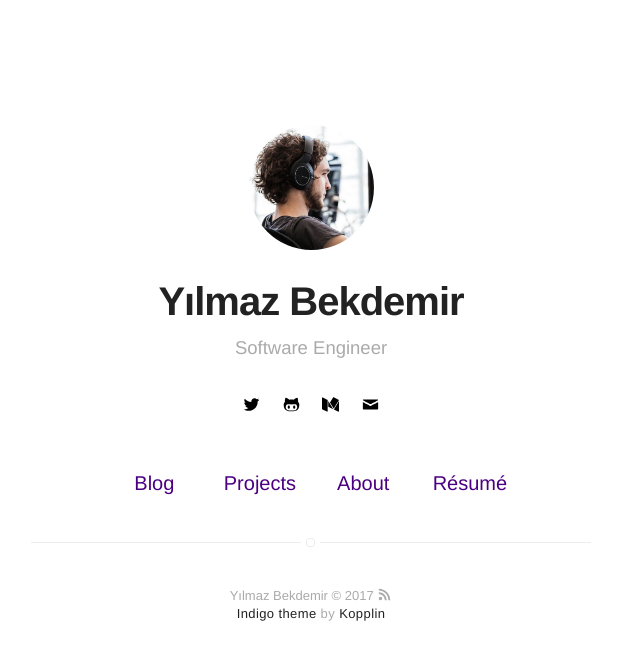
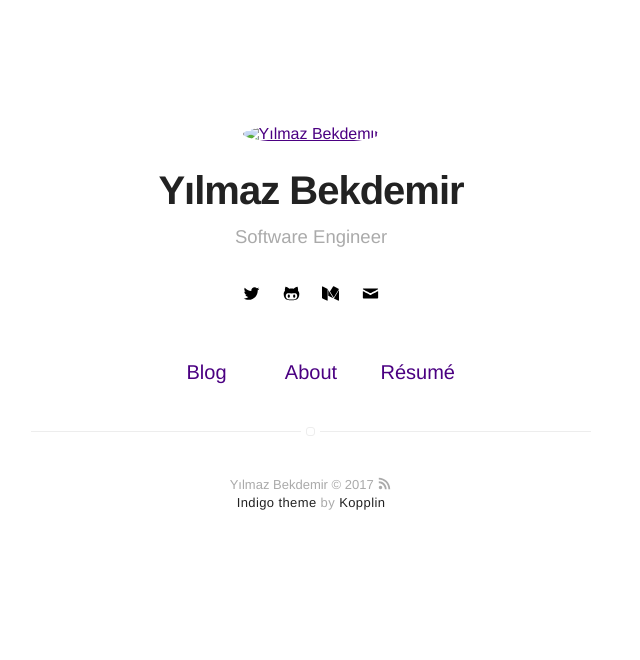
Before and after one commit to ybekdemir/ybekdemir.github.io, a Jekyll site: the page built from index.html, in a window 1280 px wide. Shown: the top 660 px of the page, without its empty margins (329-969 px from the left). Built offline with Jekyll 4.4.1, drawn with Linux system fonts in a browser that asks for light colours.

Commit message:
Update _config.yml

```diff
--- a/_config.yml
+++ b/_config.yml
@@ -7,7 +7,7 @@ description: Personal Page
 # if it's an external image, update below for true
 # better with square images
 external-image: false
-picture: assets/images/profile.jpg
+#picture: assets/images/profile.jpg
 
 # If you want to include your resume, set to true
 # and specify source (external or local).
@@ -56,7 +56,7 @@ authors:
         name: Yılmaz Bekdemir
         bio: Software Engineer
         external-image: false
-        picture: assets/images/profile.jpg
+        #picture: assets/images/profile.jpg
         twitter: ybekdemir
 
 # do you want a larger site? change the option below
@@ -69,7 +69,7 @@ width: normal
 # paginate_path: "blog/:num/"
 
 # if you don't need projects, comment the *projects* configs below
-projects: true
+#projects: true
 
 # if you don't need "about" or "blog", comment them out below
 about: true
```
